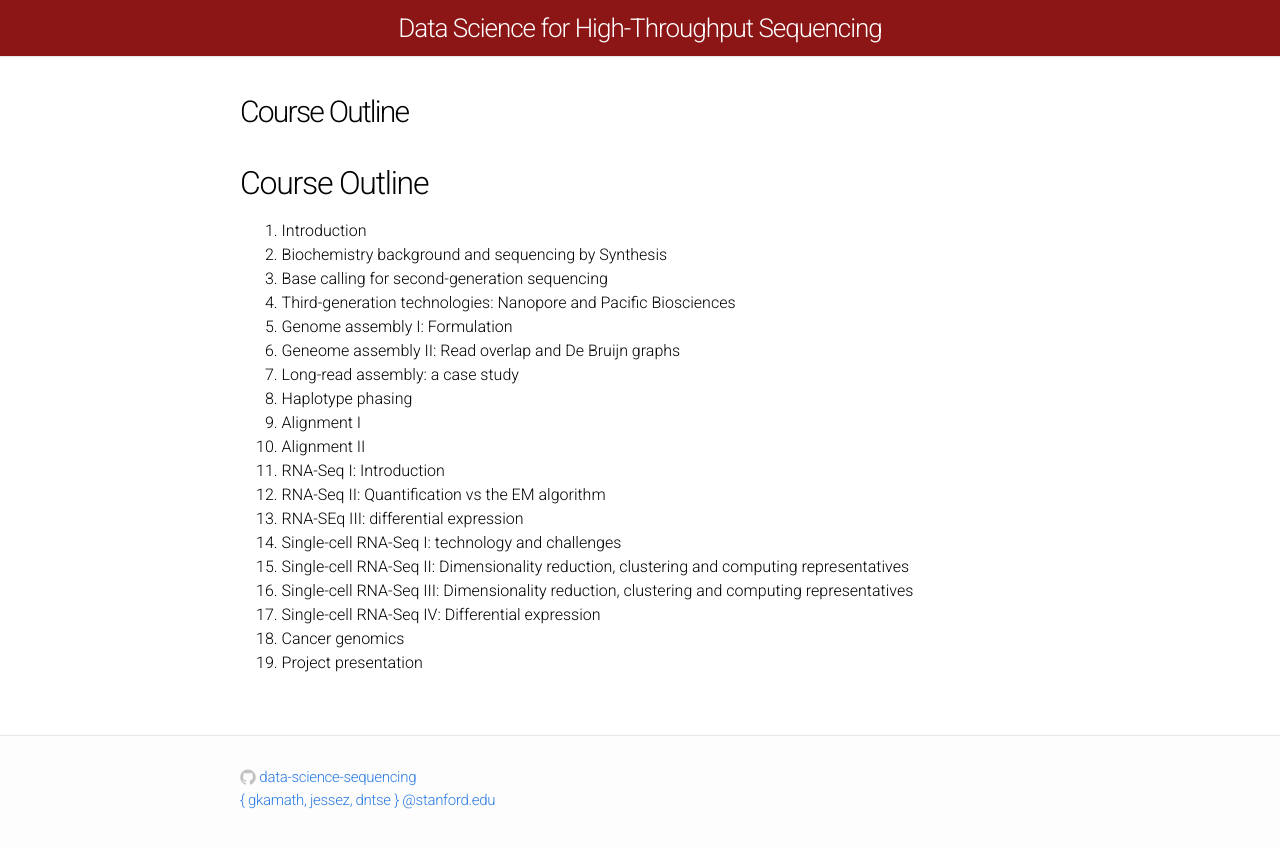
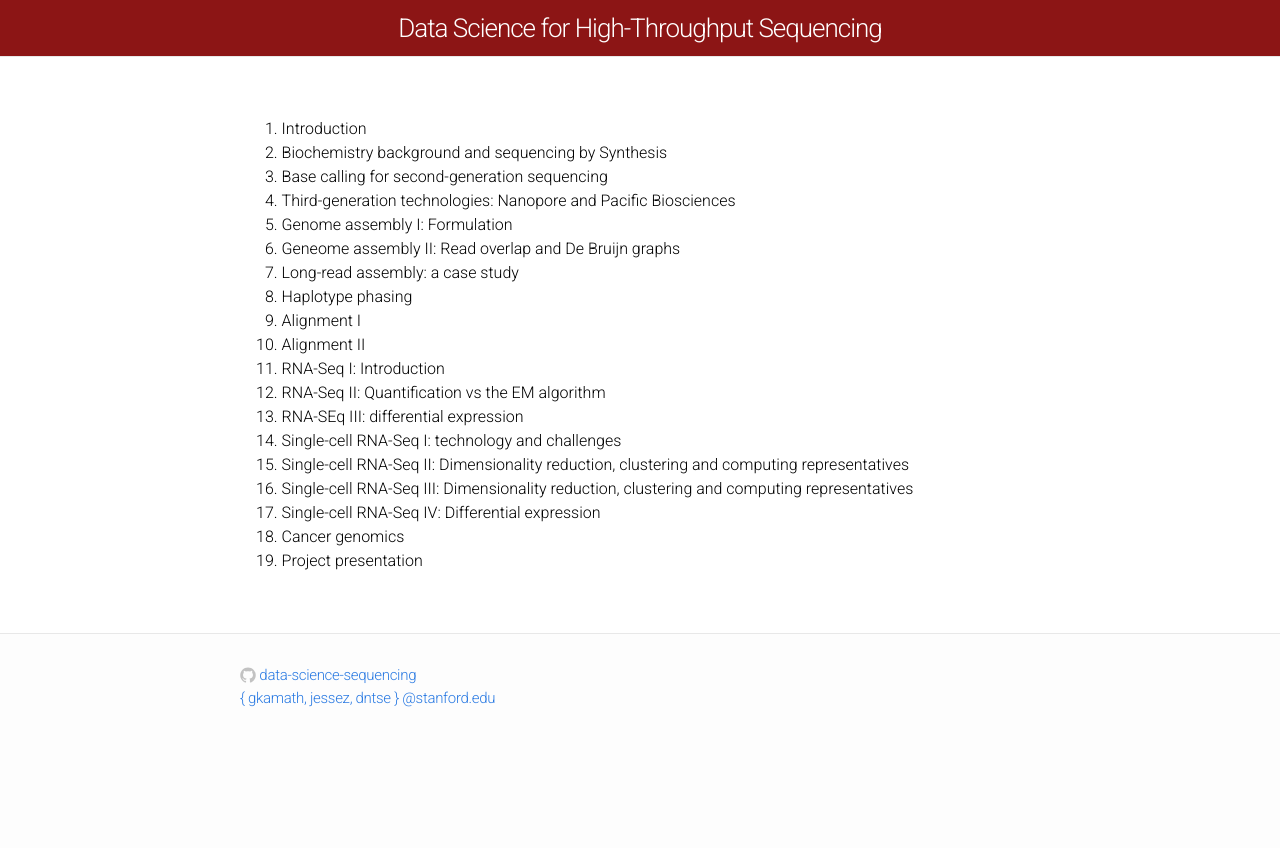
Before and after one commit to laurashen/data-science-sequencing.github.io, a Jekyll site: the page built from Win2018/lectures/lecture0.md, in a window 1280 px wide. Shown: the top 848 px of the page. Built offline with Jekyll 4.4.1, drawn with Linux system fonts in a browser that asks for light colours; comment, search, counter and statistics services are not loaded; our own code applies the rules of GitHub Pages for plain Markdown files.

```diff
--- a/Win2018/lectures/lecture0.md
+++ b/Win2018/lectures/lecture0.md
@@ -3,8 +3,6 @@
 mathjax: true
 permalink: /Win2018/lectures/lecture0/
 ---
-
-## Course Outline
 
   1.  Introduction
   2.  Biochemistry background and sequencing by Synthesis
```
